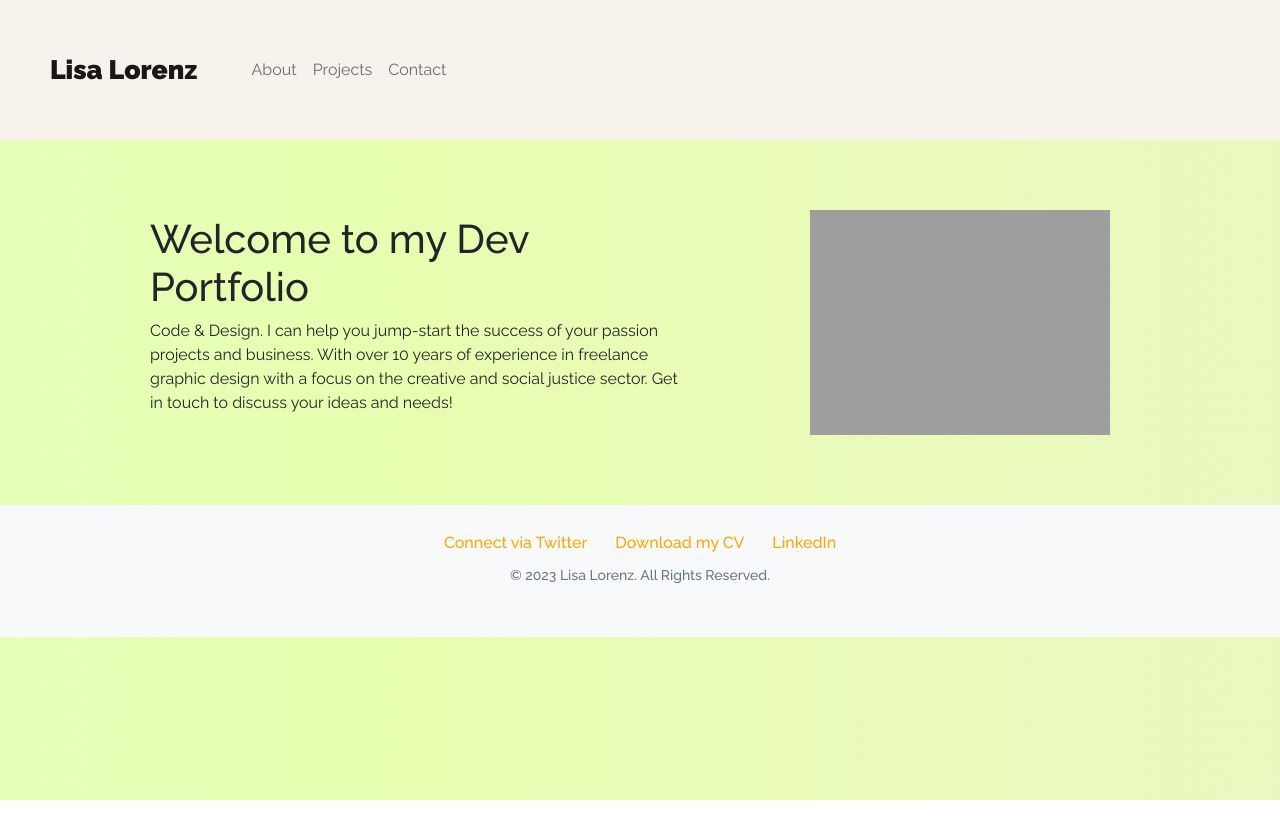
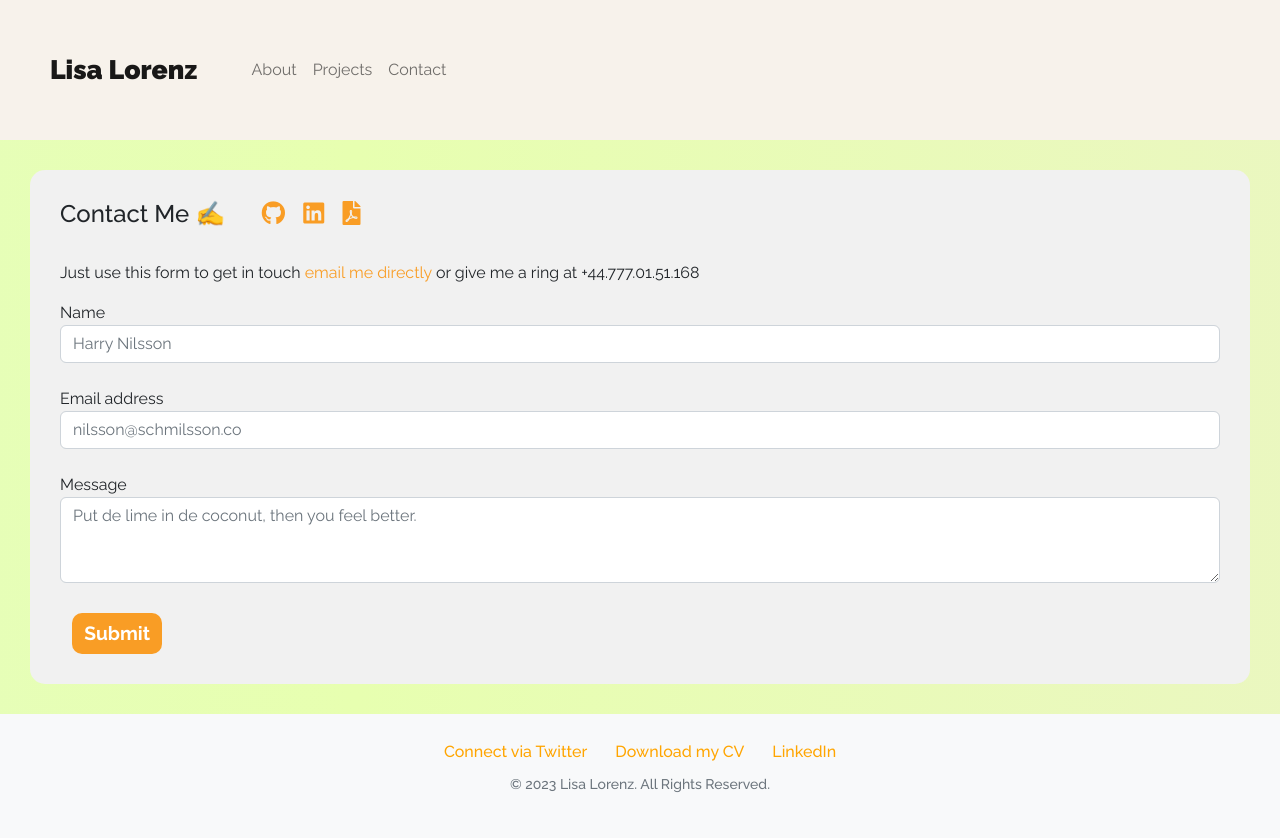
Before and after one commit to LisaMLorenz/Web_Developer_Portfolio_App, a React (Create React App) app: page /#/contact in a window 1280 px wide. Before the commit this address led to /#/. Shown: the top 838 px of the page. Before the commit the page ends 800 px from the top, so only its background shows below. Built offline with nearby package versions, Linux system fonts and the light colour scheme.

Commit message:
link to CV download added

```diff
--- a/src/components/pages/Contact.js
+++ b/src/components/pages/Contact.js
@@ -35,12 +35,17 @@ function Contact() {
     <div className="contact-form-container">
       <h1>Contact Me &#x270D; &nbsp; &nbsp; &nbsp;
       <a href="https://github.com/LisaMLorenz" target="_blank">
-  <i className="fab fa-github fa-1x"></i>
+  <i className="fab fa-github fa-1x" title="Visit my GitHub profile"></i>
 </a>
 &nbsp;
-
+&nbsp;
 <a href="https://www.linkedin.com/in/lisa-lorenz-ab043086" target="_blank" rel="noopener noreferrer" aria-label="LinkedIn">
-  <i class="fab fa-linkedin fa-1x"></i>
+  <i class="fab fa-linkedin fa-1x"title="Visit my LinkedIn profile"></i>
+</a>
+&nbsp;
+&nbsp;
+<a href="https://drive.google.com/uc?export=download&id=1ska45iBZ0eI55AR9ymyKgvwQjsy1EkDU" download>
+  <i class="fas fa-file-pdf" title="Download my CV"></i> <span class="sr-only">Download CV</span>
 </a>
 
 </h1>
```
